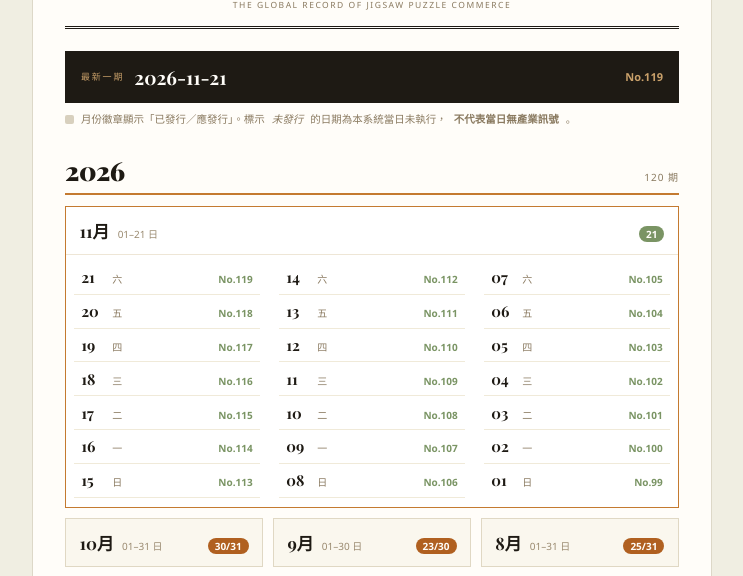
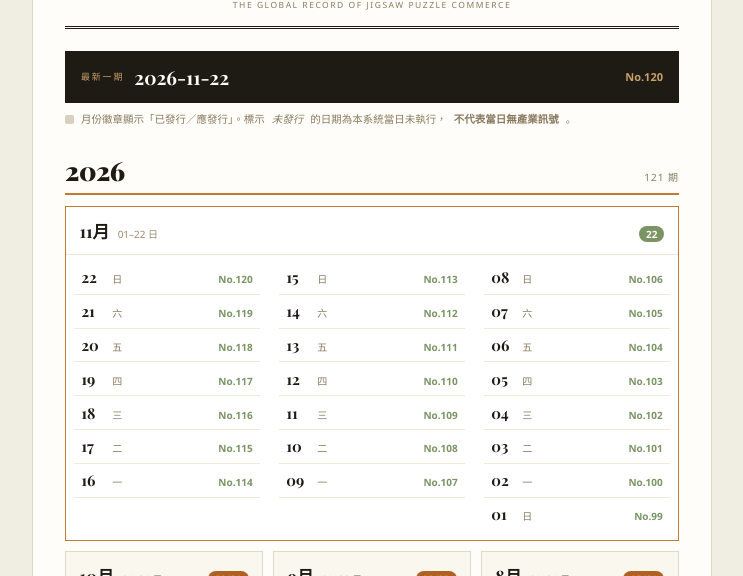
Before and after one commit to Admeliora-tw/puzzle-daily, a plain HTML site: page index.html in a window 1280 px wide. Shown: the part 224-800 px from the top of the page, without its empty margins (268-1011 px from the left). Drawn offline with nearby package versions, Linux system fonts and the light colour scheme; a web font is replaced by a local one.

Commit message:
Update index (121 issues)

```diff
--- a/index.html
+++ b/index.html
@@ -59,13 +59,14 @@ summary:hover{background:#f3eee0}
     <div class="name">Puzzle<br><em>Market</em><br>Daily</div>
     <p class="tag">The Global Record of Jigsaw Puzzle Commerce</p>
   </div>
-  <a class="newest" href="2026-11-21.html"><span class="lbl">最新一期</span><span class="dt">2026-11-21</span><span class="no">No.119</span></a>
+  <a class="newest" href="2026-11-22.html"><span class="lbl">最新一期</span><span class="dt">2026-11-22</span><span class="no">No.120</span></a>
   <p class="note"><span class="sw"></span>月份徽章顯示「已發行／應發行」。標示<em>未發行</em>的日期為本系統當日未執行，<strong>不代表當日無產業訊號</strong>。</p>
-  <div class="yr"><span class="yn">2026</span><span class="yc">120 期</span></div>
+  <div class="yr"><span class="yn">2026</span><span class="yc">121 期</span></div>
   <div class="grid">
     <details class="mon" open>
-      <summary><span class="mn">11月</span><span class="mr">01–21 日</span><span class="mc">21</span></summary>
+      <summary><span class="mn">11月</span><span class="mr">01–22 日</span><span class="mc">22</span></summary>
       <div class="list">
+        <a class="issue" href="2026-11-22.html"><span class="d">22</span><span class="w">日</span><span class="n">No.120</span></a>
         <a class="issue" href="2026-11-21.html"><span class="d">21</span><span class="w">六</span><span class="n">No.119</span></a>
         <a class="issue" href="2026-11-20.html"><span class="d">20</span><span class="w">五</span><span class="n">No.118</span></a>
         <a class="issue" href="2026-11-19.html"><span class="d">19</span><span class="w">四</span><span class="n">No.117</span></a>
```
